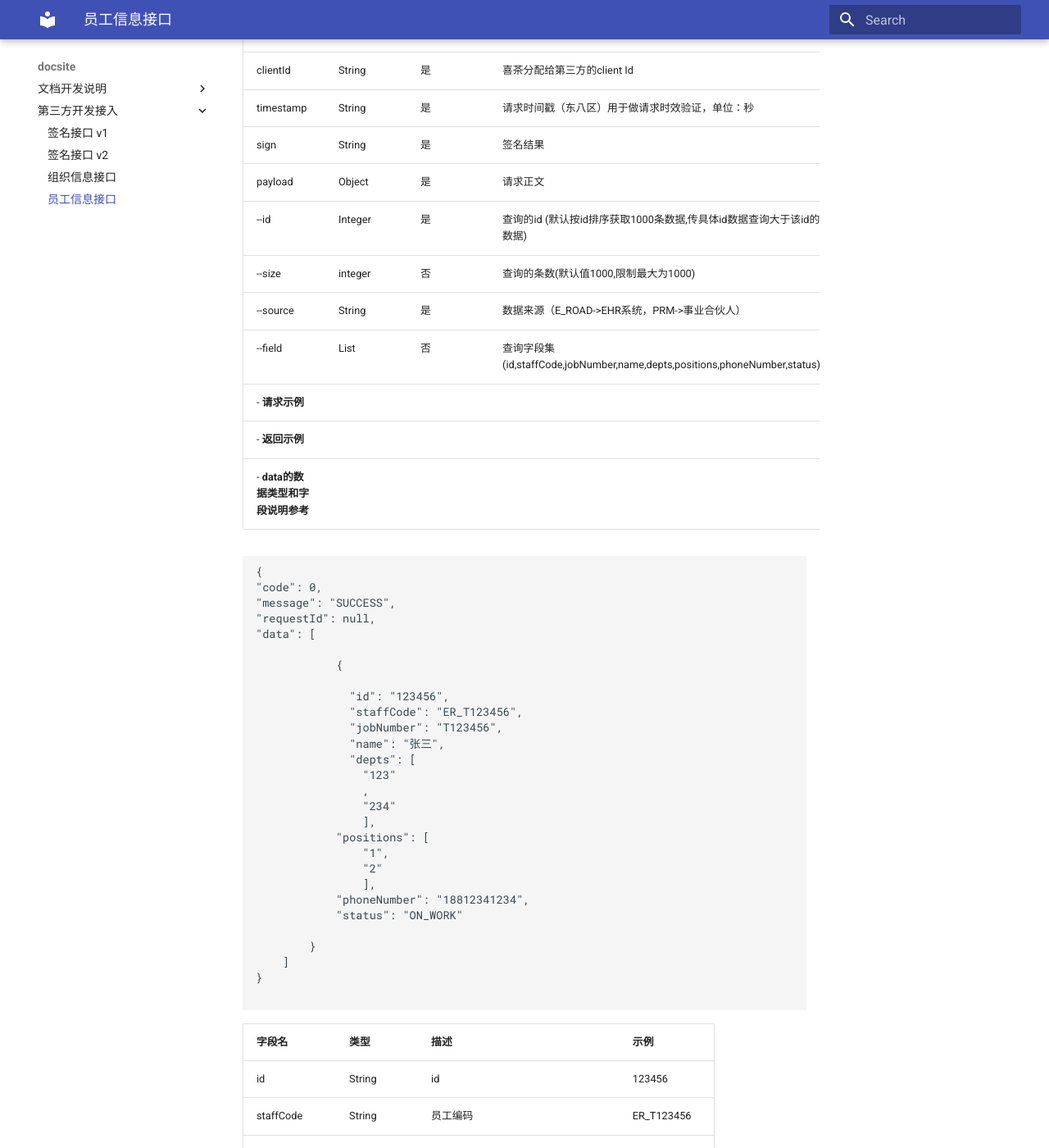
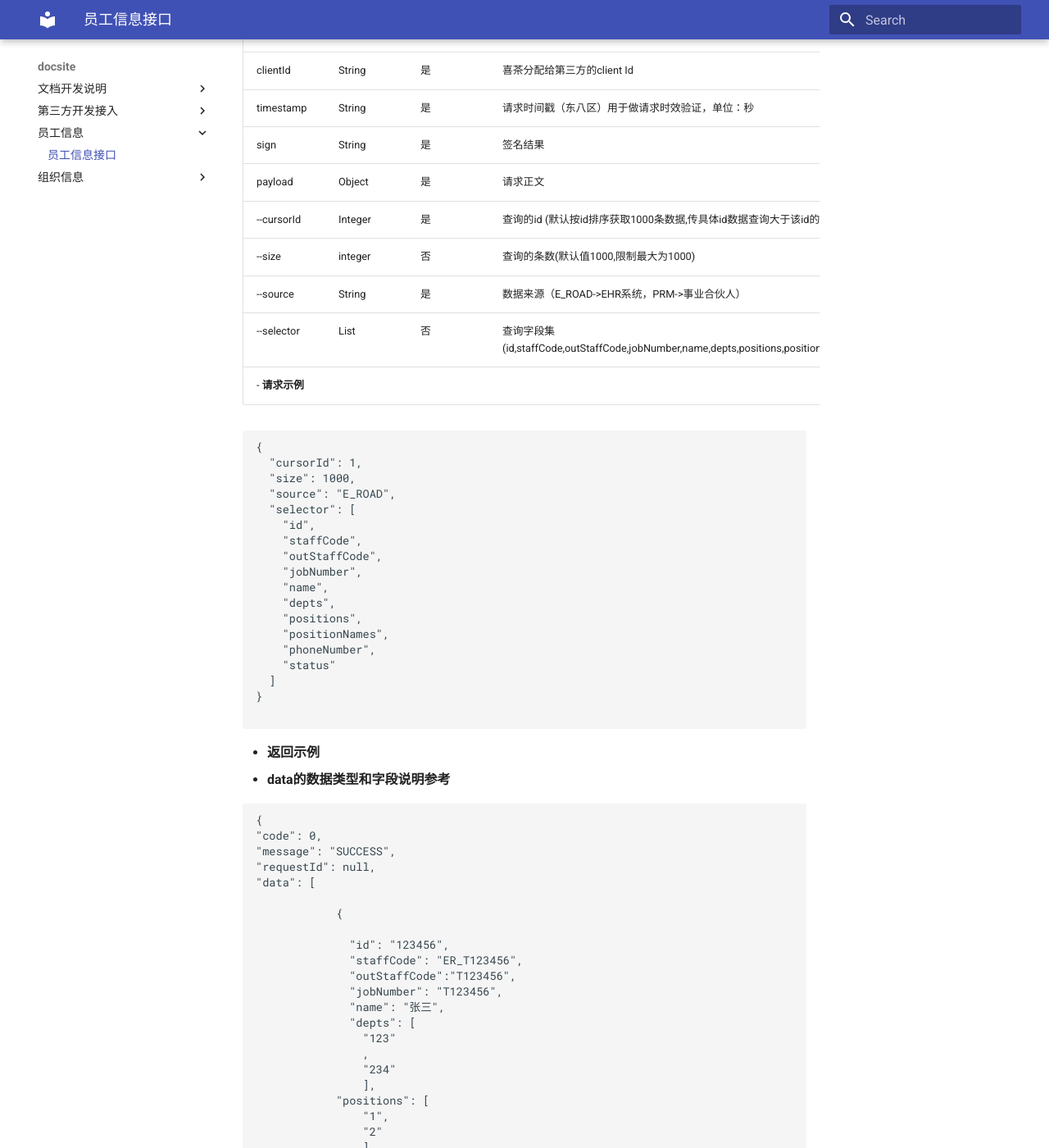
Before and after one commit to heytea/docsite, an MkDocs documentation site: the page built from docs/staff_api/index.md, in a window 1280 px wide and 1400 px high, scrolled down 346 px. Shown: the whole window at 82% size. Built offline with MkDocs 1.6.1 and Material for MkDocs 9.7.7, drawn with Linux system fonts in a browser that asks for light colours; some of the changed text lies outside the part shown.

Commit message:
分开提供接口文档

````diff
--- a/docs/staff_api/index.md
+++ b/docs/staff_api/index.md
@@ -6,17 +6,37 @@
 
 - **请求参数**
 
-| 参数名       | 参数类型         | 是否必填 | 参数说明                                                                  | 示例                                     |
-|:----------|:-------------|:-----|:----------------------------------------------------------------------|:---------------------------------------|
-| clientId  | String       | 是    | 喜茶分配给第三方的client Id                                                    | exampleClientId                        |
-| timestamp | String       | 是    | 请求时间戳（东八区）用于做请求时效验证，单位：秒                                              | 1600412480                             |
-| sign      | String       | 是    | 签名结果                                                                  | dFCBnsgzv/2h...                        |
-| payload   | Object       | 是    | 请求正文                                                                  | {"id":1,"size":1000,"source":"E_ROAD"} |
-| --id      | Integer      | 是    | 查询的id (默认按id排序获取1000条数据,传具体id数据查询大于该id的数据)                            | 1                                      |
-| --size    | integer      | 否    | 查询的条数(默认值1000,限制最大为1000)                                              | 1000                                   |
-| --source  | String       | 是    | 数据来源（E_ROAD->EHR系统，PRM->事业合伙人）                                        | E_ROAD                                 |
-| --field   | List<String> | 否    | 查询字段集(id,staffCode,jobNumber,name,depts,positions,phoneNumber,status) |                                    |
+| 参数名        | 参数类型         | 是否必填 | 参数说明                                                                                | 示例                                     |
+|:-----------|:-------------|:-----|:------------------------------------------------------------------------------------|:---------------------------------------|
+| clientId   | String       | 是    | 喜茶分配给第三方的client Id                                                                  | exampleClientId                        |
+| timestamp  | String       | 是    | 请求时间戳（东八区）用于做请求时效验证，单位：秒                                                            | 1600412480                             |
+| sign       | String       | 是    | 签名结果                                                                                | dFCBnsgzv/2h...                        |
+| payload    | Object       | 是    | 请求正文                                                                                |  |
+| --cursorId | Integer      | 是    | 查询的id (默认按id排序获取1000条数据,传具体id数据查询大于该id的数据)                                          | 1                                      |
+| --size     | integer      | 否    | 查询的条数(默认值1000,限制最大为1000)                                                            | 1000                                   |
+| --source   | String       | 是    | 数据来源（E_ROAD->EHR系统，PRM->事业合伙人）                                                      | E_ROAD                                 |
+| --selector | List<String> | 否    | 查询字段集(id,staffCode,outStaffCode,jobNumber,name,depts,positions,positionNames,phoneNumber,status) |                                    |
 - **请求示例**
+```
+{
+  "cursorId": 1,
+  "size": 1000,
+  "source": "E_ROAD",
+  "selector": [
+    "id",
+    "staffCode",
+    "outStaffCode",
+    "jobNumber",
+    "name",
+    "depts",
+    "positions",
+    "positionNames",
+    "phoneNumber",
+    "status"
+  ]
+}
+
+```
 - **返回示例**
 - **data的数据类型和字段说明参考**
 ```
@@ -30,6 +50,7 @@
 
               "id": "123456",
               "staffCode": "ER_T123456",
+              "outStaffCode":"T123456",
               "jobNumber": "T123456",
               "name": "张三",
               "depts": [
@@ -41,8 +62,13 @@
                 "1",
                 "2"
                 ],
+            "positionNames":[
+                "店员",
+                "店长"
+            ],
             "phoneNumber": "18812341234",
-            "status": "ON_WORK"
+            "status": "ON_WORK",
+            "source":"E_ROAD"
 
         }
     ]
@@ -50,13 +76,16 @@
 
 ```
 
-| 字段名         | 类型            | 描述                        | 示例            |
-|:------------|:--------------|:--------------------------|:--------------|
-| id	         | String        | id                        | 123456        |
-| staffCode   | 	String       | 员工编码                      | ER_T123456    |
-| jobNumber	  | String        | 员工工号                      | T123456       |
-| name	       | String        | 用户姓名                      | 张三            |
-| depts       | 	List<String> | 用户所属组织                    | ["123","234"] |
-| positions   | 	List<String> | 用户岗位                      | ["1","2"]     |
-| phoneNumber | 	String       | 用户手机号码                    | 18812341234"  |
-| status	     | String        | TERMINATION-离职；ON_WORK-在职 | ON_WORK       |
+| 字段名           | 类型            | 描述                             | 示例            |
+|:--------------|:--------------|:-------------------------------|:--------------|
+| id	           | String        | id                             | 123456        |
+| staffCode     | 	String       | 员工编码                           | ER_T123456    |
+| outStaffCode	 | String        | 外部员工编号                         | T123456       |
+| jobNumber	    | String        | 员工工号                           | T123456       |
+| name	         | String        | 用户姓名                           | 张三            |
+| depts         | 	List<String> | 用户所属组织                         | ["123","234"] |
+| positions     | 	List<String> | 用户岗位                           | ["1","2"]     |
+| positionNames | 	List<String> | 用户岗位名称                         | ["店员","店长"]   |
+| phoneNumber   | 	String       | 用户手机号码                         | 18812341234"  |
+| status	       | String        | TERMINATION-离职；ON_WORK-在职      | ON_WORK       |
+| source        | String  | 数据来源（E_ROAD->EHR系统，PRM->事业合伙人） | E_ROAD        |
--- a/mkdocs.yml
+++ b/mkdocs.yml
@@ -17,5 +17,7 @@
 - '第三方开发接入':
   - '签名接口 v1': 'sign_api_v1/index.md'
   - '签名接口 v2': 'sign_api_v2/index.md'
+- '员工信息':
+  - '员工信息接口': 'staff_api/index.md'
+- '组织信息':
   - '组织信息接口': 'dept_api/index.md'
-  - '员工信息接口': 'staff_api/index.md'
````
Also changed, not shown: docs/dept_api/index.md (+41 -19 lines).
